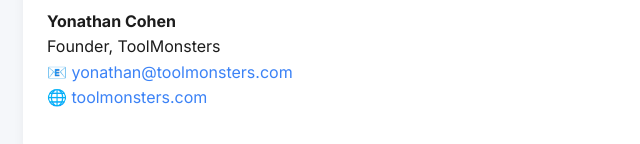
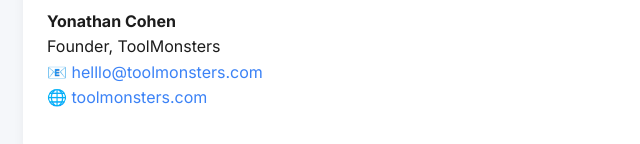
Before and after one commit to ToolMonsters/onepage, a plain HTML site: page index.html in a window 1280 px wide. Shown: the part 2059-2203 px from the top of the page, 197-837 px from the left. Drawn offline with Linux system fonts and the light colour scheme.

Commit message:
Update index.html

```diff
--- a/index.html
+++ b/index.html
@@ -183,7 +183,7 @@
       <h2>Contact</h2>
       <p><strong>Yonathan Cohen</strong><br>
       Founder, ToolMonsters<br>
-      📧 <a href="mailto:hello@toolmonsters.com">yonathan@toolmonsters.com</a><br>
+      📧 <a href="mailto:hello@toolmonsters.com">helllo@toolmonsters.com</a><br>
       🌐 <a href="https://toolmonsters.com">toolmonsters.com</a><br>
     </section>
 
```
